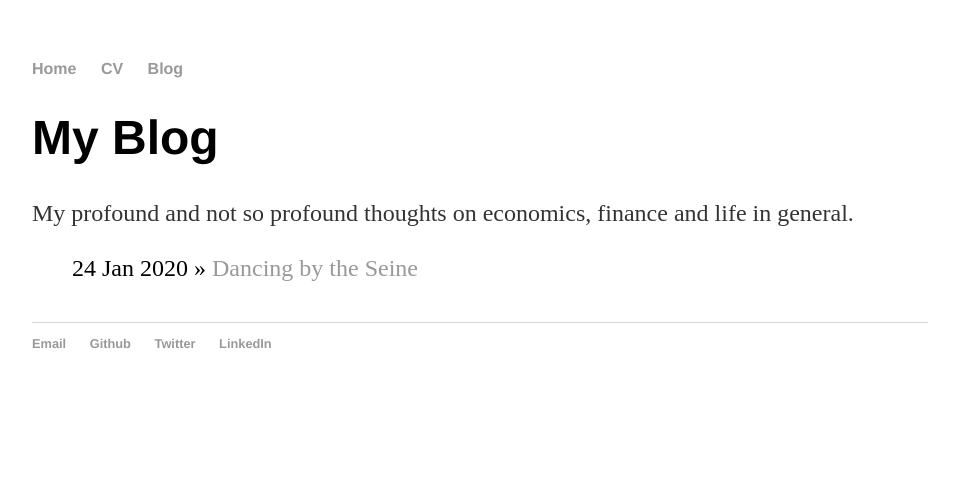
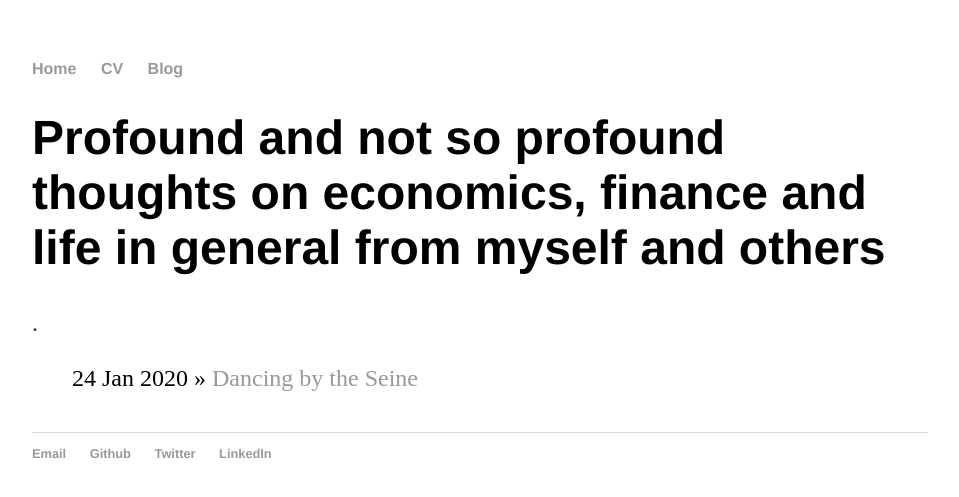
Before and after one commit to Gg1998/gg1998.github.io, a Jekyll site: the page built from blog/index.html, in a window 1280 px wide. Shown: the top 497 px of the page, without its empty margins (160-1119 px from the left). Built offline with Jekyll 4.4.1, drawn with Linux system fonts in a browser that asks for light colours.

Commit message:
Update index.html

```diff
--- a/blog/index.html
+++ b/blog/index.html
@@ -1,9 +1,9 @@
 ---
 layout: default
-title: My Blog
+title:  Profound and not so profound thoughts on economics, finance and life in general from myself and others
 ---
 	<h1>{{ page.title }}</h1>
-	<p> My profound and not so profound thoughts on economics, finance and life in general.</p>
+	<p>.</p>
 	<ul class="posts">
 
 	  {% for post in site.posts %}
```
